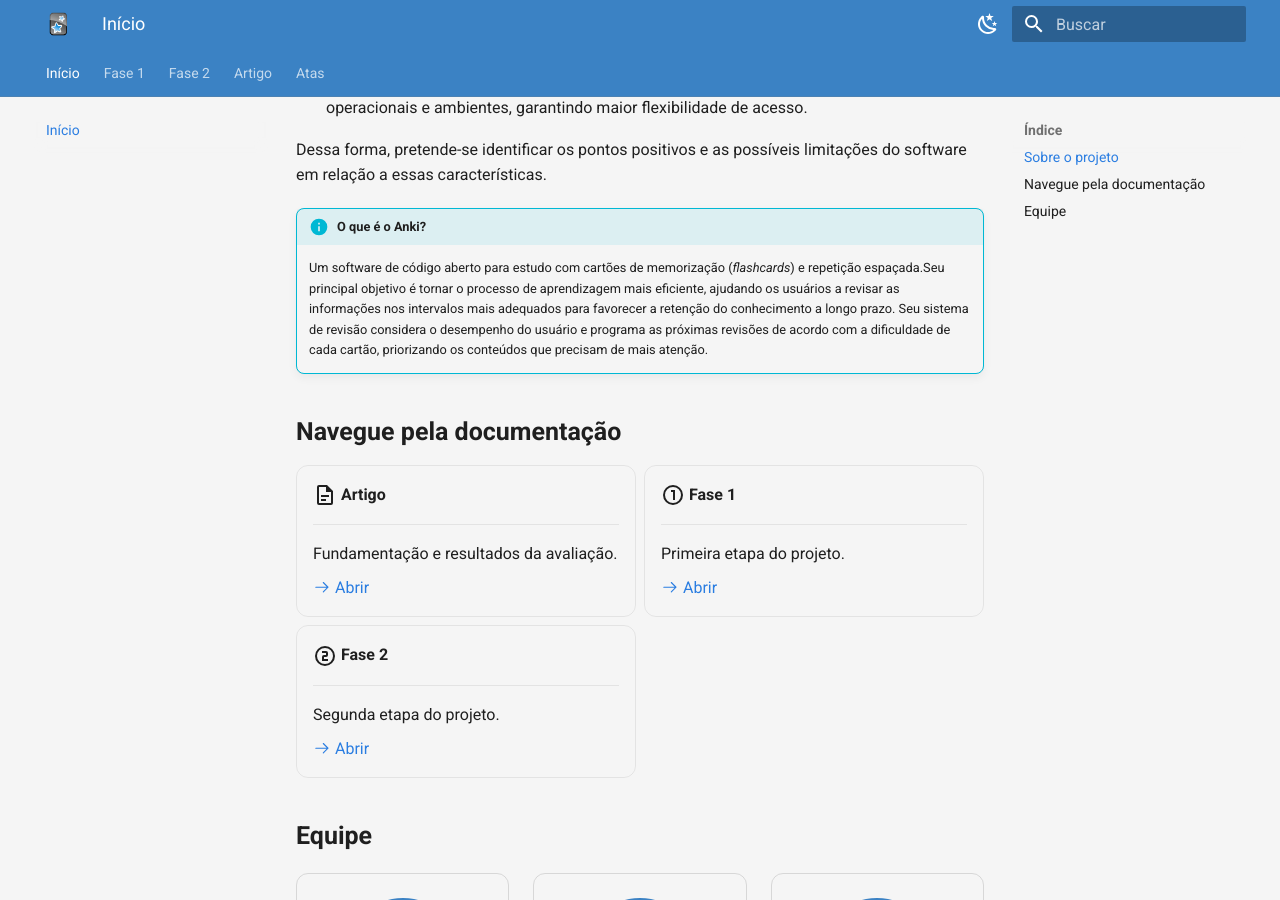
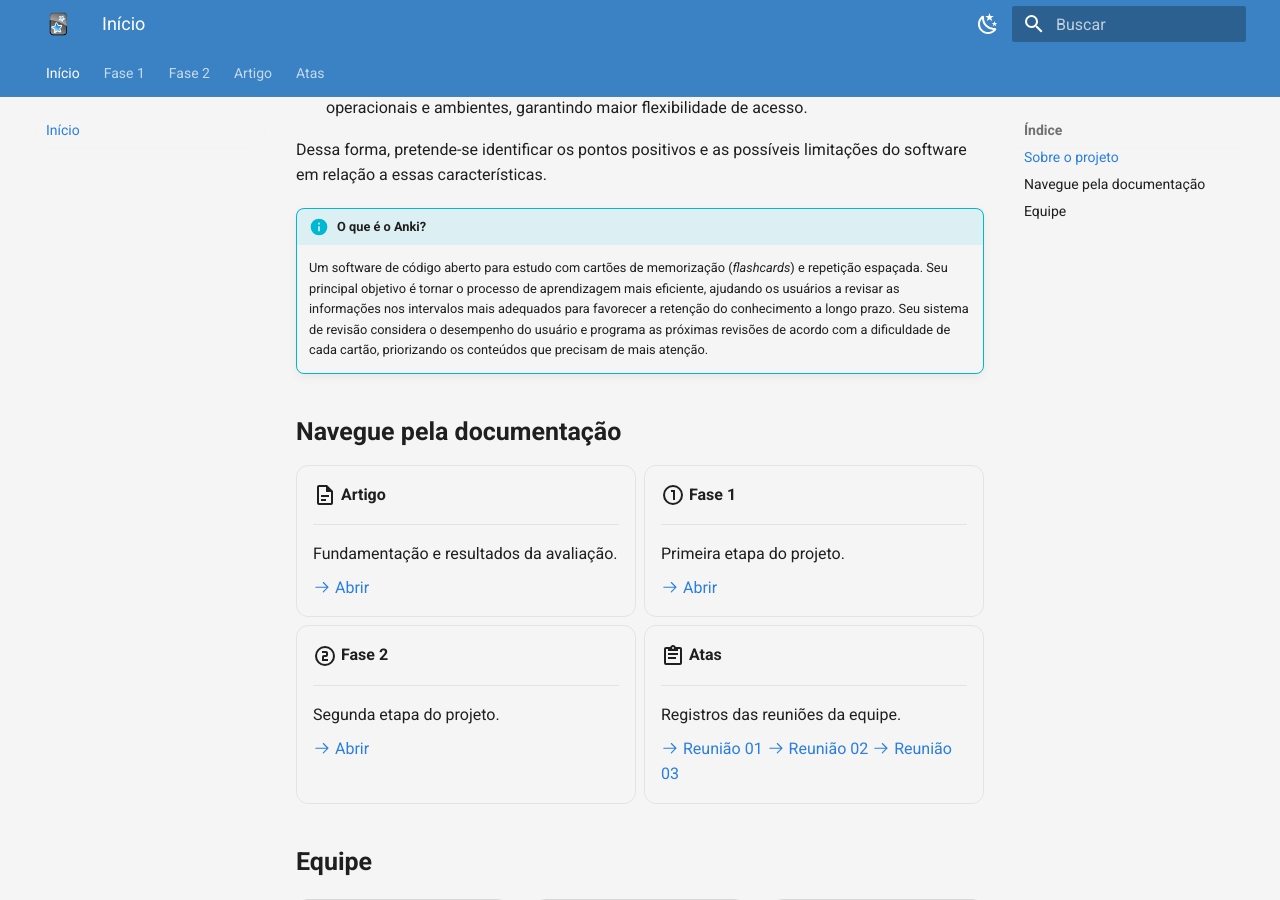
Before and after one commit to FCTE-Qualidade-de-Software-1/2026-2_T01_BETTY_SNYDER, an MkDocs documentation site: the page built from docs/index.md, in a window 1280 px wide and 900 px high, scrolled down 652 px. Built offline with MkDocs 1.6.1 and Material for MkDocs 9.7.7, drawn with Linux system fonts in a browser that asks for light colours; grey boxes are pictures that could not be loaded.

Commit message:
atualização da fase 1

```diff
--- a/docs/index.md
+++ b/docs/index.md
@@ -7,7 +7,7 @@
 Turma T01 · Semestre 2026-2
 
 [Ver artigo](artigo.md){ .md-button .md-button--primary }
-[Fase 1](fase1.md){ .md-button }
+[Ver atas](atas/reuniao-01-ata.md){ .md-button }
 
 </div>
 
@@ -22,7 +22,7 @@ Este projeto tem como objetivo avaliar a qualidade do software Anki por meio da
 Dessa forma, pretende-se identificar os pontos positivos e as possíveis limitações do software em relação a essas características.
 
 !!! info "O que é o Anki?"
-    Um software de código aberto para estudo com cartões de memorização (*flashcards*) e repetição espaçada.Seu principal objetivo é tornar o processo de aprendizagem mais eficiente, ajudando os usuários a revisar as informações nos intervalos mais adequados para favorecer a retenção do conhecimento a longo prazo. Seu sistema de revisão considera o desempenho do usuário e programa as próximas revisões de acordo com a dificuldade de cada cartão, priorizando os conteúdos que precisam de mais atenção.
+    Um software de código aberto para estudo com cartões de memorização (*flashcards*) e repetição espaçada. Seu principal objetivo é tornar o processo de aprendizagem mais eficiente, ajudando os usuários a revisar as informações nos intervalos mais adequados para favorecer a retenção do conhecimento a longo prazo. Seu sistema de revisão considera o desempenho do usuário e programa as próximas revisões de acordo com a dificuldade de cada cartão, priorizando os conteúdos que precisam de mais atenção.
 
 ## Navegue pela documentação
 
@@ -52,6 +52,16 @@ Dessa forma, pretende-se identificar os pontos positivos e as possíveis limita
 
     [:octicons-arrow-right-24: Abrir](fase2.md)
 
+-   :material-clipboard-text-outline:{ .lg .middle } **Atas**
+
+    ---
+
+    Registros das reuniões da equipe.
+
+    [:octicons-arrow-right-24: Reunião 01](atas/reuniao-01-ata.md)
+    [:octicons-arrow-right-24: Reunião 02](atas/reuniao-02-ata.md)
+    [:octicons-arrow-right-24: Reunião 03](atas/reuniao-03-ata.md)
+
 </div>
 
 ## Equipe
```
